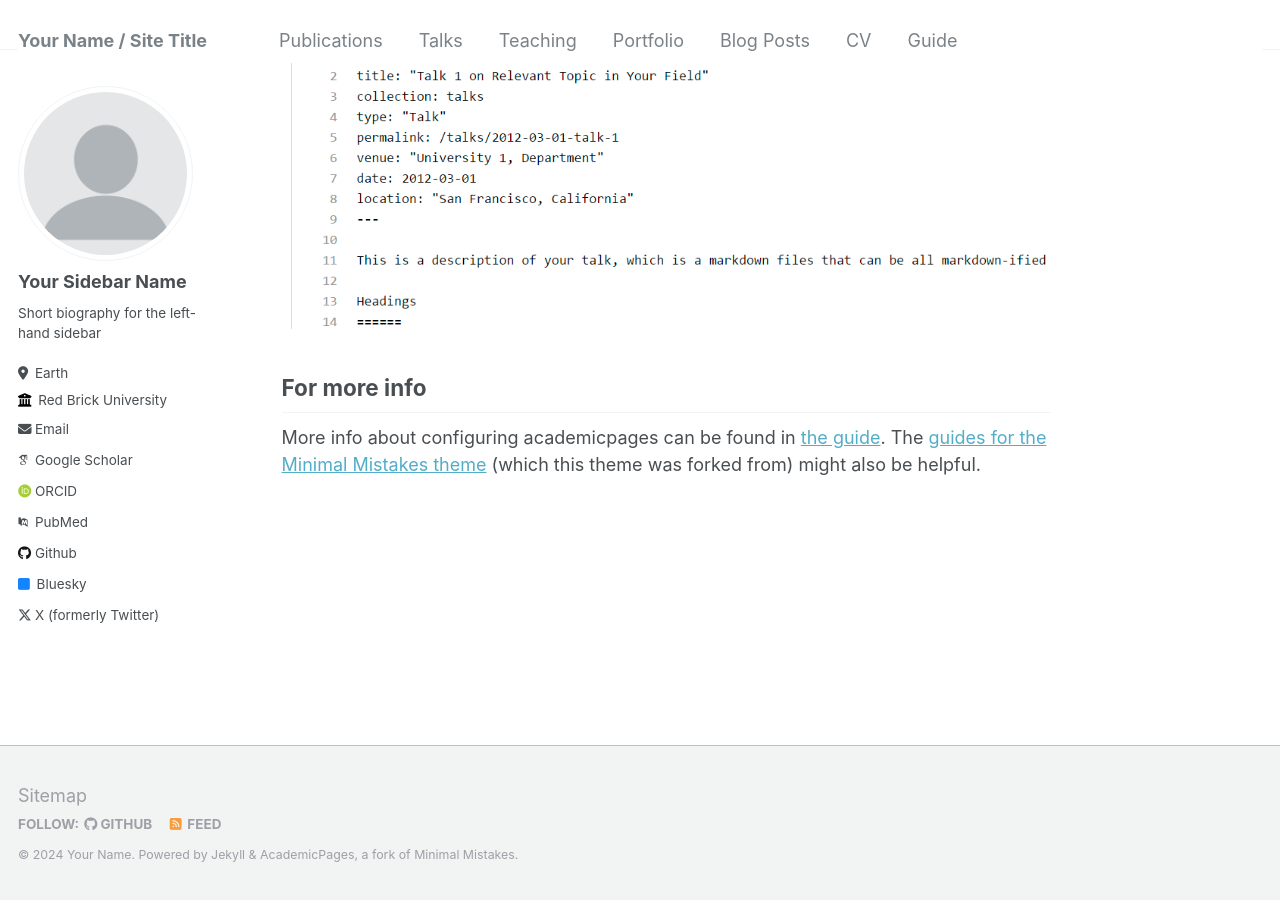
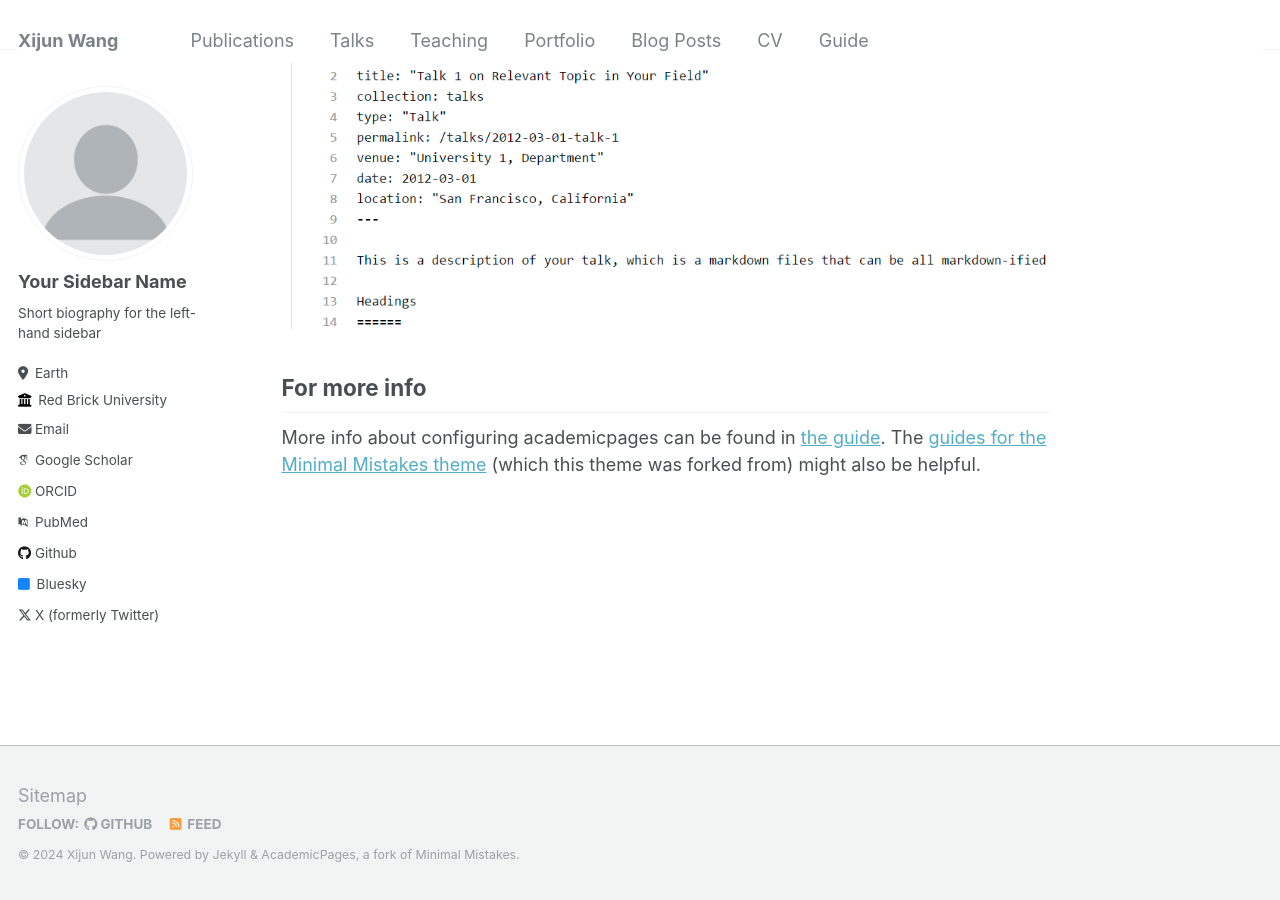
Before and after one commit to xijun-cs/xijun-cs.github.io, a Jekyll site: the page built from _pages/about.md, in a window 1280 px wide and 900 px high, scrolled down 2640 px. Built offline with Jekyll 4.4.1, drawn with Linux system fonts in a browser that asks for light colours; some web fonts are replaced.

Commit message:
Update _config.yml

```diff
--- a/_config.yml
+++ b/_config.yml
@@ -8,13 +8,13 @@
 
 # Basic Site Settings
 locale                   : "en-US"
-title                    : "Your Name / Site Title"
+title                    : "Xijun Wang"
 title_separator          : "-"
-name                     : &name "Your Name"
-description              : &description "personal description"
-url                      : https://academicpages.github.io # the base hostname & protocol for your site e.g. "https://mmistakes.github.io"
+name                     : &name "Xijun Wang"
+description              : &description "PhD at UMD | Applied Scientist Intern@Amazon/A9"
+url                      : https://xijun-cs.github.io # the base hostname & protocol for your site e.g. "https://mmistakes.github.io"
 baseurl                  : "" # the subpath of your site, e.g. "/blog"
-repository               : "academicpages/academicpages.github.io"
+repository               : "xijun-cs/xijun-cs.github.io"
 
 # Site Author - The following control what appear as part of the author content on the side bar.
 #               If a field is blank the icon and link will not appear, otherwise it will be shown.
```
